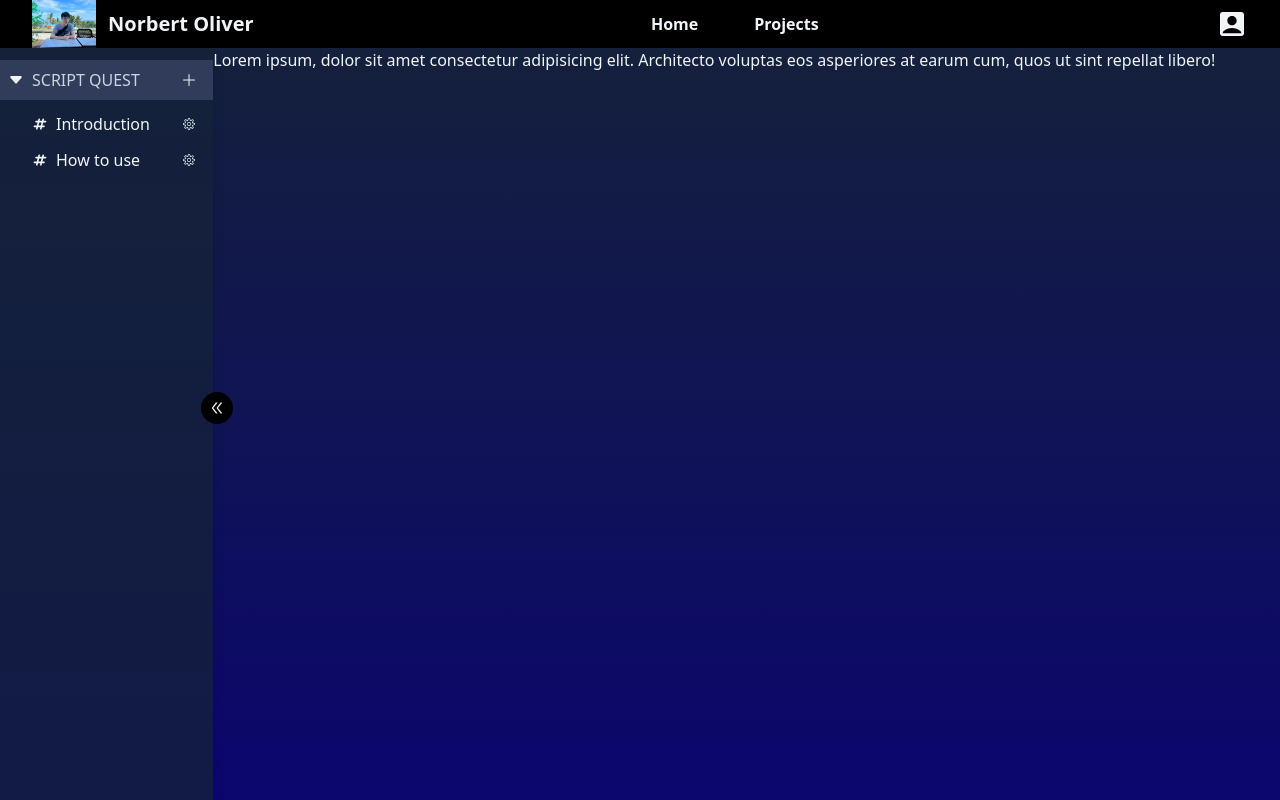
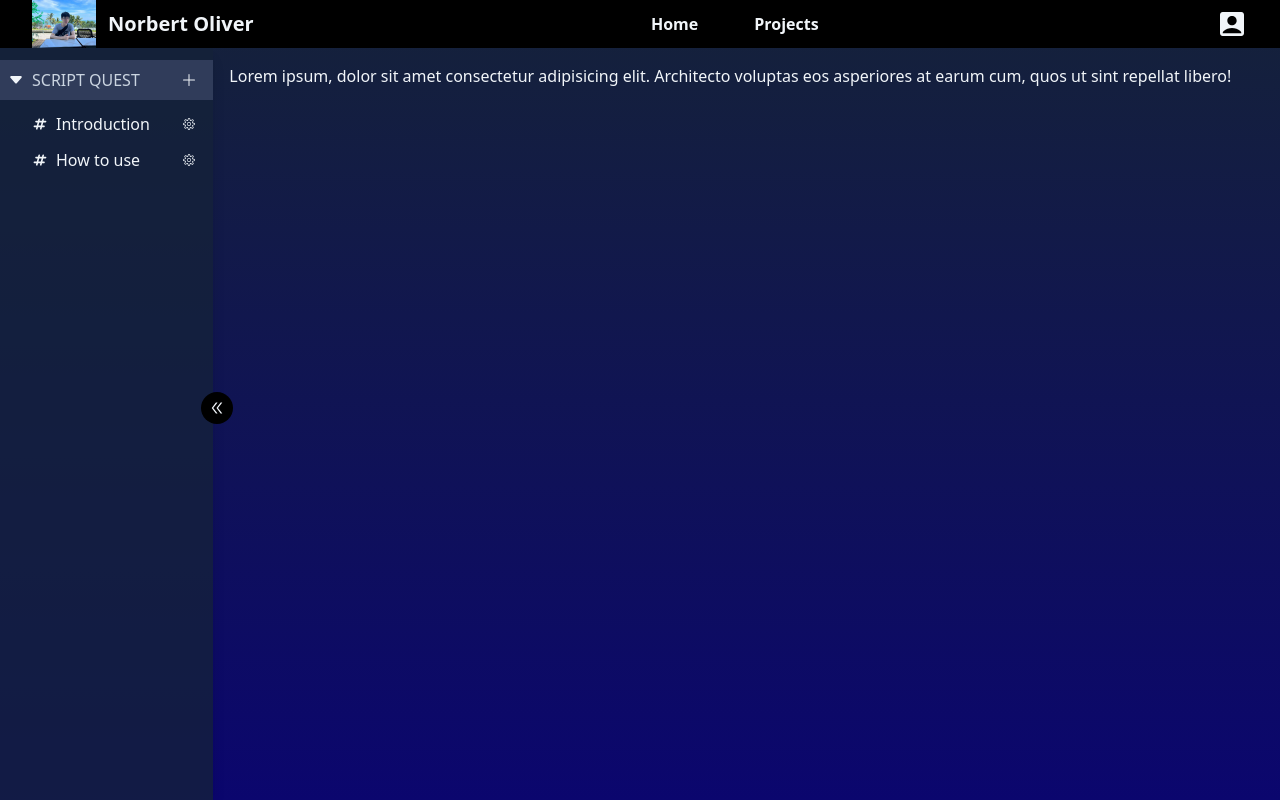
Before and after one commit to pewpewnor/old-portfolio-website, a Next.js app: page /projects in a window 1280 px wide. Built offline with nearby package versions, Linux system fonts and the light colour scheme.

Commit message:
style: add padding for each content

```diff
--- a/src/app/projects/page.tsx
+++ b/src/app/projects/page.tsx
@@ -101,7 +101,7 @@ const Workspace: FC<WorkspaceProps> = (props: WorkspaceProps) => {
 						</p>
 					</div>
 				) : currentChannel.content ? (
-					currentChannel.content
+					<div className="p-4">{currentChannel.content}</div>
 				) : (
 					<div className="flex h-full items-center justify-center">
 						<p className="text-lg">
```
